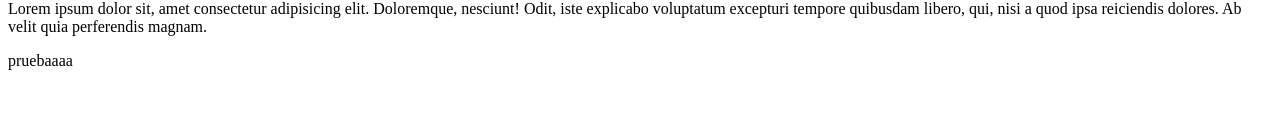
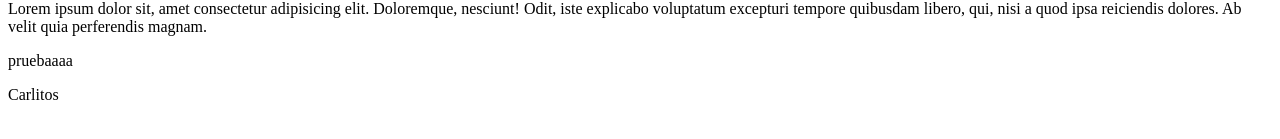
Before and after one commit to MateoPanosyan/proyecto, a plain HTML site: page index.html in a window 1280 px wide. Shown: the part 127-266 px from the top of the page. Drawn offline with Linux system fonts and the light colour scheme.

Commit message:
Prueba 7

```diff
--- a/index.html
+++ b/index.html
@@ -10,5 +10,6 @@
     <h2>asdadsdasd</h2>
     <p>Lorem ipsum dolor sit, amet consectetur adipisicing elit. Doloremque, nesciunt! Odit, iste explicabo voluptatum excepturi tempore quibusdam libero, qui, nisi a quod ipsa reiciendis dolores. Ab velit quia perferendis magnam.</p>
     <p>pruebaaaa</p>
+    <P>Carlitos</P>
 </body>
 </html>
```
